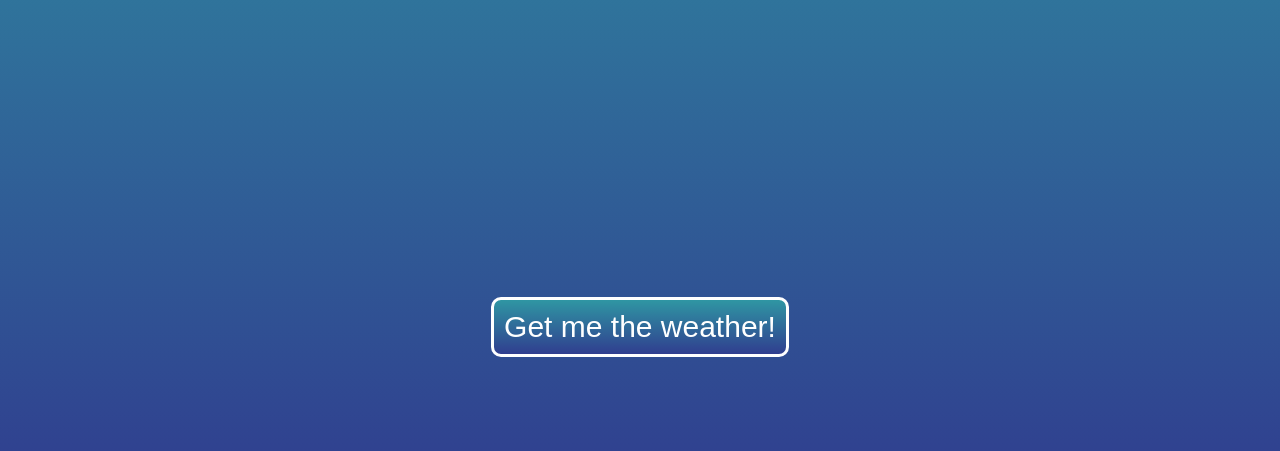
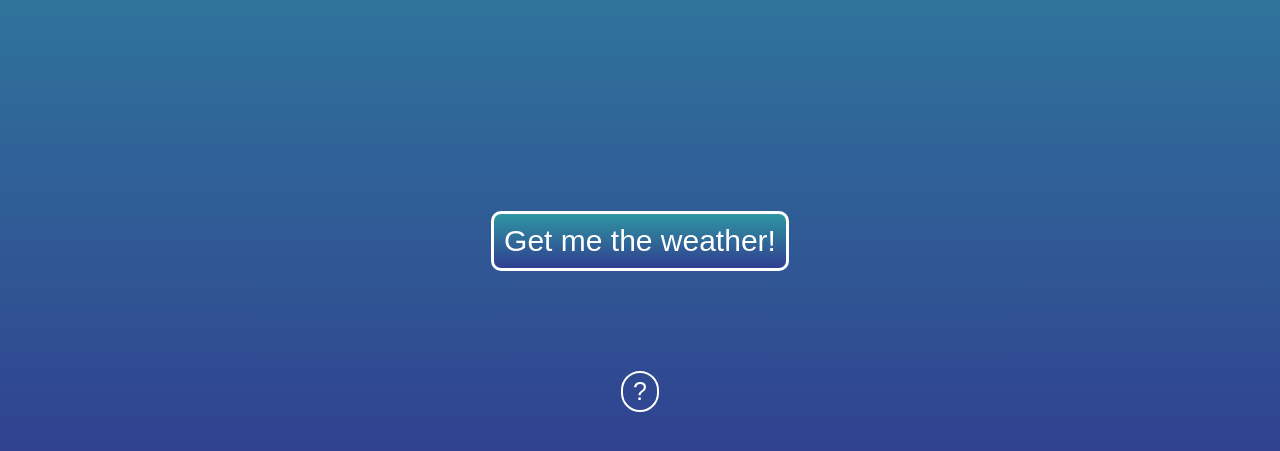
Before and after one commit to pearlescen7/getmetheweatherjs, a PHP site: page /home.html in a window 1280 px wide. Shown: the part 313-764 px from the top of the page. Run offline with PHP 8.4, Linux system fonts and the light colour scheme.

Commit message:
Added a help button.

```diff
--- a/app.js
+++ b/app.js
@@ -1,5 +1,10 @@
 window.addEventListener('load', ()=> {
-    let getterButton = document.querySelector('.getterButton');
+    let helpButton = document.getElementById("helpButton");
+    helpButton.addEventListener('click', () =>{
+        alert("Allow unknown sources if the page isn't displayed correctly.")
+    });
+
+    let getterButton = document.getElementById("getterButton");
     getterButton.addEventListener('click', () =>{
         let long;
         let lat;
--- a/home.html
+++ b/home.html
@@ -20,8 +20,9 @@
             </div>
             <div class="temperature-description"></div>
         </div>
-        <div class="getterButton">
-            <button>Get me the weather!</button>
+        <div class="buttons">
+            <button id="getterButton">Get me the weather!</button>
+            <button id="helpButton">?</button>
         </div>
 
         <script src="skycons.js"></script>
--- a/style.css
+++ b/style.css
@@ -46,8 +46,14 @@ body{
     font-size: 40px;
 }
 
-.getterButton button{
-    -background-color: #2F76A3;
+.buttons{
+    width: 400px;
+    display: flex;
+    flex-direction: column;
+    align-items: center;
+}
+
+#getterButton{
     background: linear-gradient(rgb(47, 150, 163), rgb(48, 62, 143));
     border: white solid 3px;
     padding: 10px;
@@ -57,8 +63,24 @@ body{
     align-items: center;
     border-radius: 10px;
     text-align: center;
+    cursor: pointer;
 }
 
-.getterButton button:hover{
+#getterButton button:hover{
     background: linear-gradient(rgb(48, 62, 143), rgb(47, 150, 163));
 }
+
+#helpButton{
+    margin: 8%;
+    margin-top: 25%;
+    padding : 1%;
+    padding-left: 2.5%;
+    padding-right: 2.5%;
+    font-family: sans-serif;
+    font-size: 25px;
+    color: white;
+    border: 2px white solid;
+    border-radius: 20px;
+    background: 0;
+
+}
```
